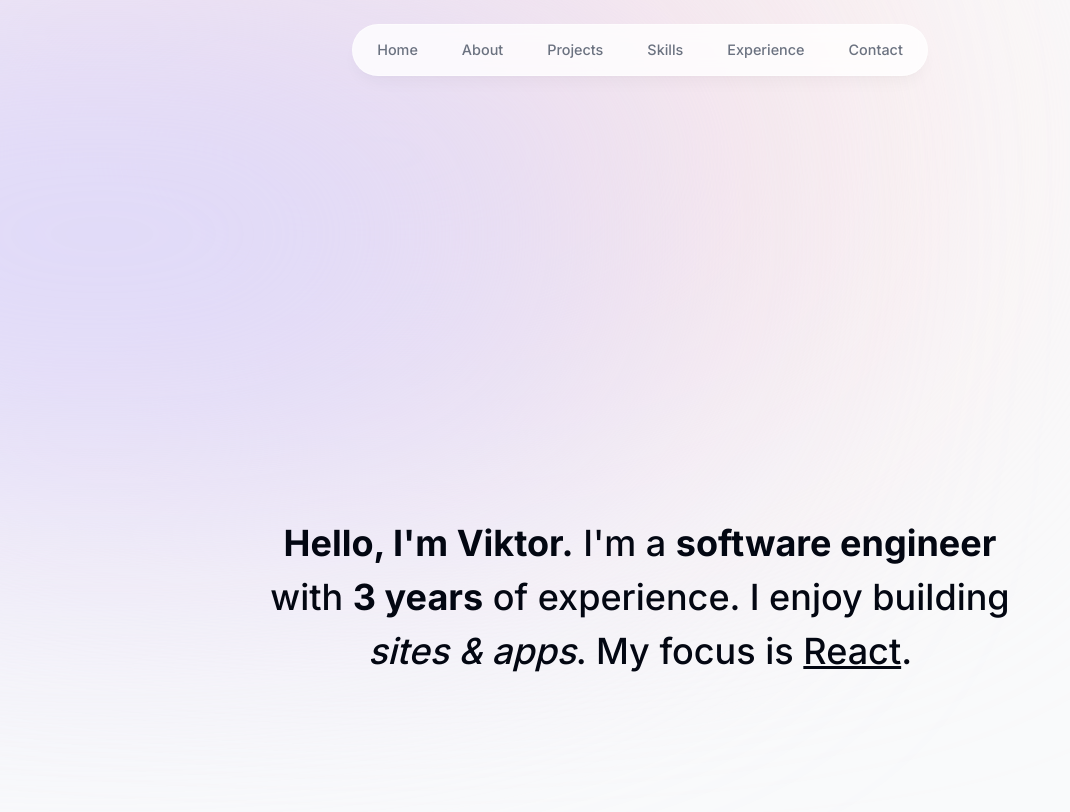
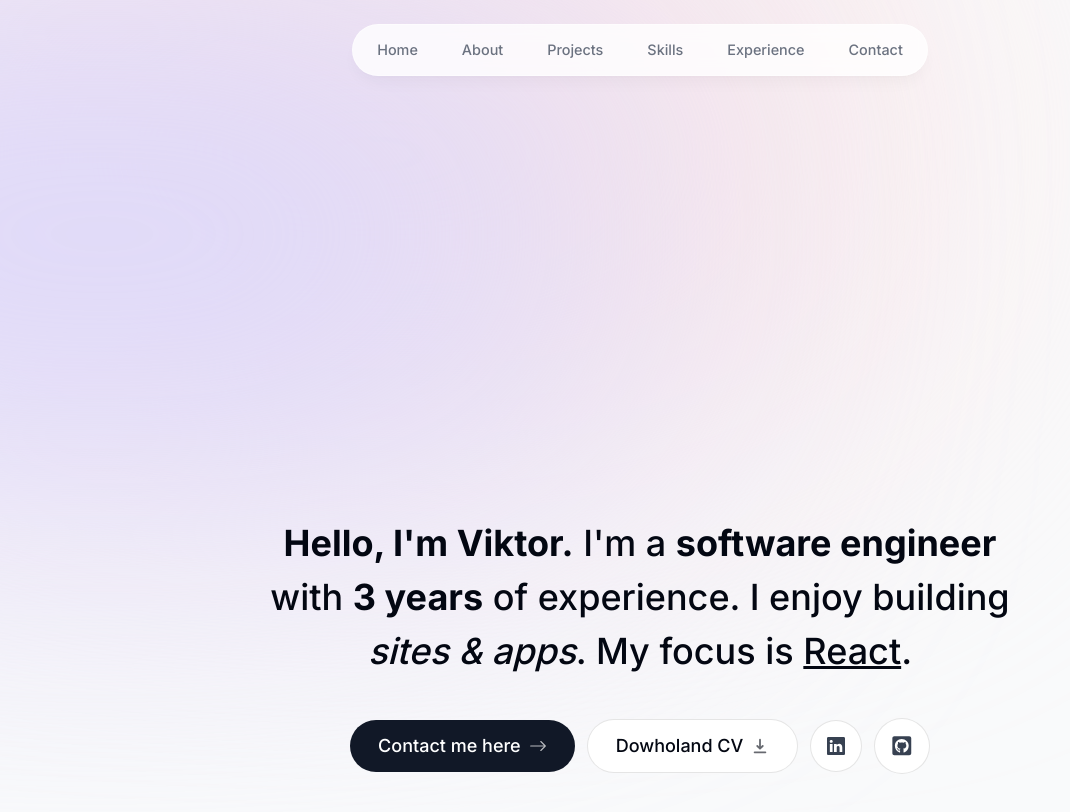
Before and after one commit to viktor-yadelskyi/portfolio, a Next.js app: page / in a window 1280 px wide. Shown: the top 812 px of the page, without its empty margins (0-1070 px from the left). Built offline with nearby package versions, Linux system fonts and the light colour scheme.

Commit message:
:sparkles:add buttons to intro

```diff
--- a/components/intro.tsx
+++ b/components/intro.tsx
@@ -1,6 +1,11 @@
 'use client';
 
 import { motion } from 'framer-motion';
+import Link from 'next/link';
+import { BsArrowRight } from 'react-icons/bs';
+import { BsLinkedin } from 'react-icons/bs';
+import { FaGithubSquare } from 'react-icons/fa';
+import { HiDownload } from 'react-icons/hi';
 
 export default function Intro() {
 	return (
@@ -19,6 +24,48 @@
 				building <span className="italic">sites & apps</span>. My focus is{' '}
 				<span className="underline">React</span>.
 			</motion.p>
+
+			<motion.div
+				className="flex flex-col sm:flex-row items-center justify-center gap-3 px-4 text-lg font-medium"
+				initial={{ opacity: 0, y: 100 }}
+				animate={{ opacity: 1, y: 0 }}
+				transition={{
+					delay: 0.1,
+				}}
+			>
+				<Link
+					href="#contact"
+					className="group flex items-center bg-gray-900 text-white px-7 py-3 gap-2 rounded-full outline-none focus:scale-110 hover:scale-110 hover:bg-gray-950 active:scale-105 transition"
+				>
+					Contact me here{' '}
+					<BsArrowRight className="opacity-70 group-hover:translate-x-1 transition" />
+				</Link>
+
+				<a
+					className="group flex items-center bg-white px-7 py-3 gap-2 rounded-full outline-none focus:scale-110 hover:scale-110 active:scale-105 transition cursor-pointer border border-black/10"
+					href="/CV.pdf"
+					download
+				>
+					Dowholand CV{' '}
+					<HiDownload className="opacity-60 group-hover:translate-y-1  transition" />
+				</a>
+
+				<a
+					className="flex items-center bg-white p-4 gap-2 text-gray-700 rounded-full focus:scale-[1.15] hover:scale-[1.15] hover:text-gray-950 active:scale-105 transition cursor-pointer border border-black/10"
+					href="https://www.linkedin.com/in/viktor-yadelskyi/"
+					target="_blank"
+				>
+					<BsLinkedin />
+				</a>
+
+				<a
+					className="flex items-center bg-white p-4 gap-2 text-gray-700  text-[1.35rem] rounded-full focus:scale-[1.15] hover:scale-[1.15] hover:text-gray-950 active:scale-105 transition cursor-pointer border border-black/10"
+					href="https://github.com/viktor-yadelskyi"
+					target="_blank"
+				>
+					<FaGithubSquare />
+				</a>
+			</motion.div>
 		</section>
 	);
 }
```
